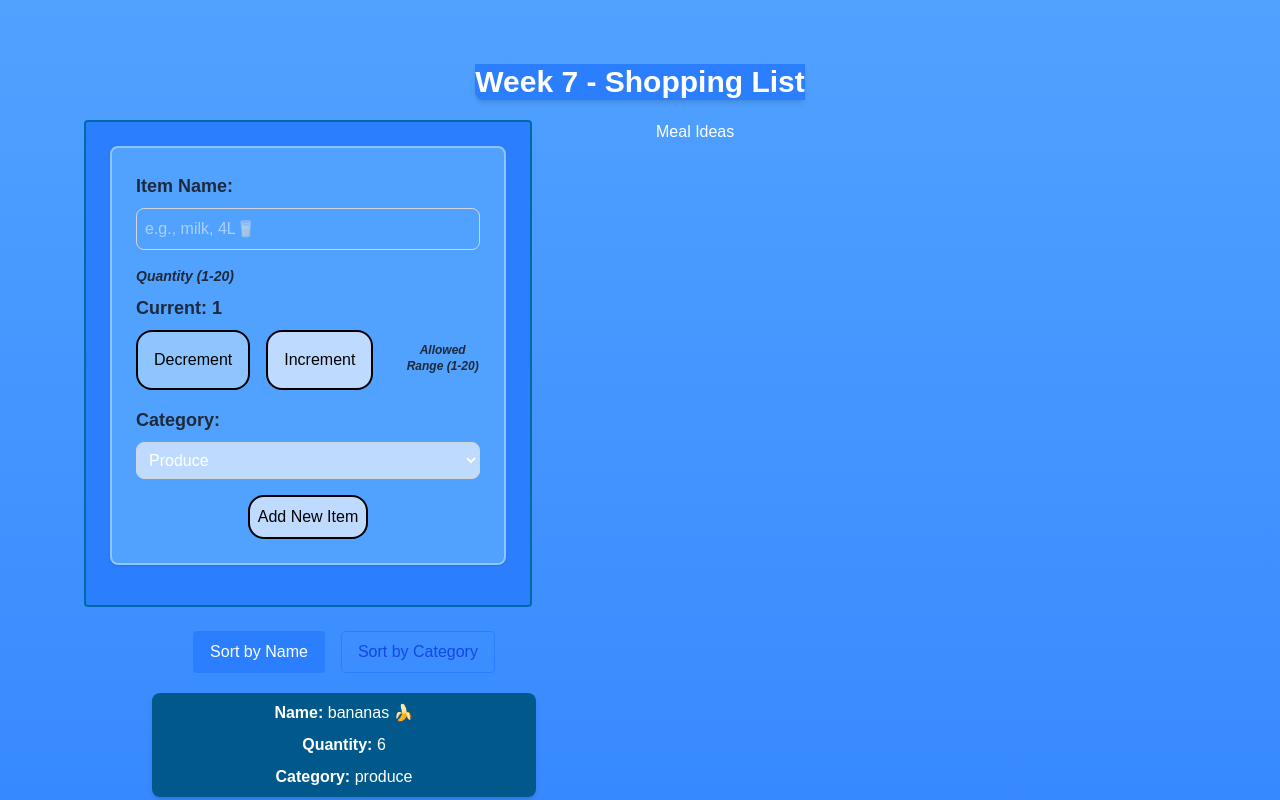
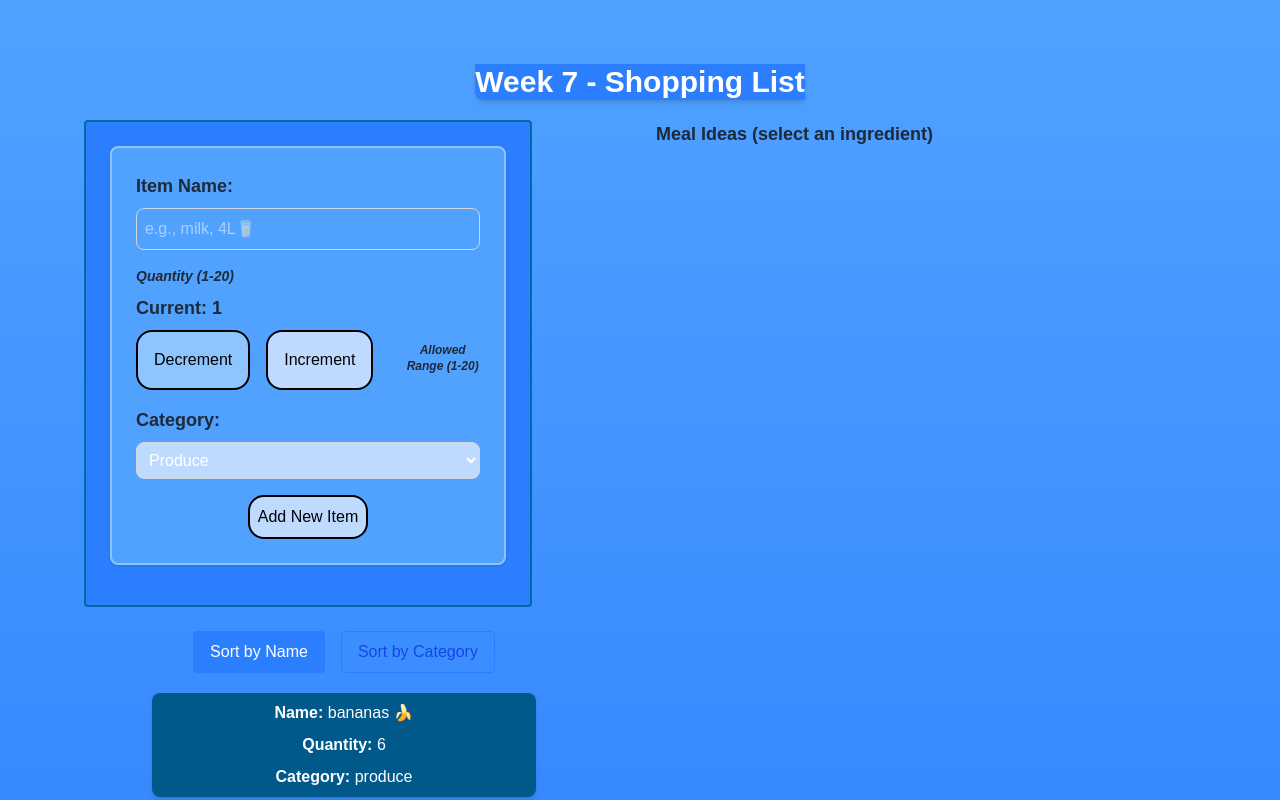
Before and after one commit to Temsters/cprg306-assignments, a Next.js app: page /week-8 in a window 1280 px wide. Shown: the top 800 px of the page. Built offline with nearby package versions, Linux system fonts and the light colour scheme.

Commit message:
adding styling

```diff
--- a/app/week-8/meal-ideas.js
+++ b/app/week-8/meal-ideas.js
@@ -36,7 +36,7 @@ useEffect(() => {
 
 return (
     <div>
-      <h2>Meal Ideas</h2>
+      <h2 className="block mb-2 text-lg font-semibold text-gray-800  dark:text-gray-300">Meal Ideas (select an ingredient)</h2>
     {/*List of meals */}
       <ul>
         {meals.map((meal) => (
```
